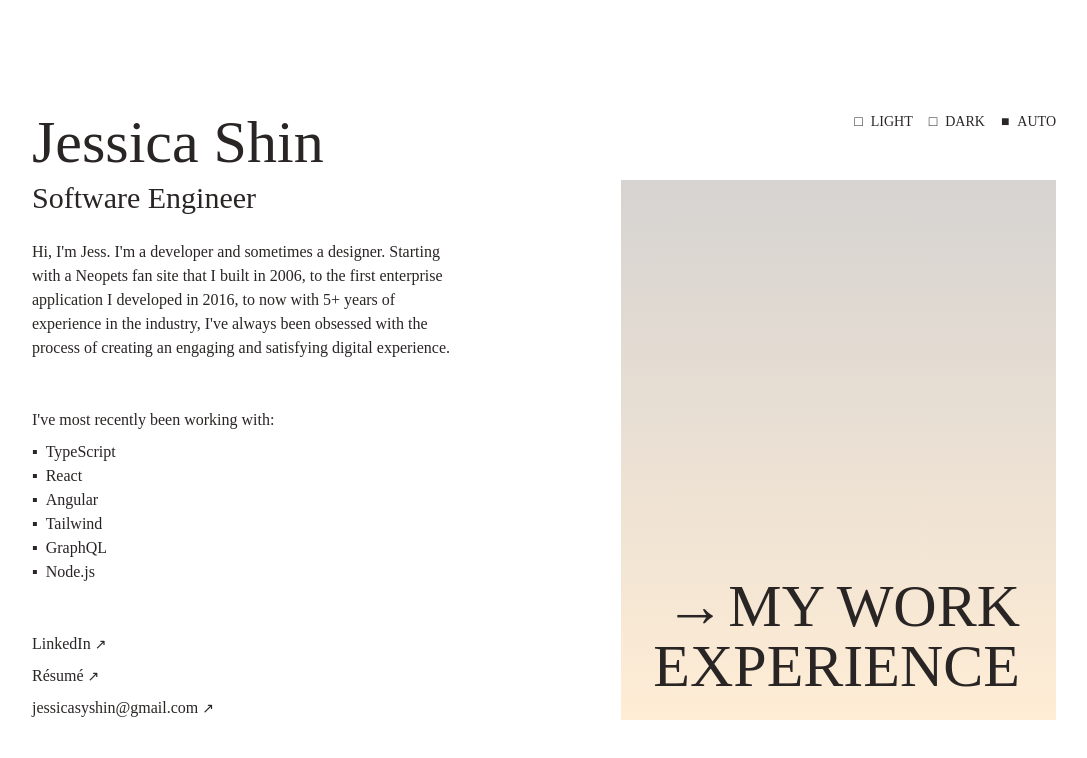
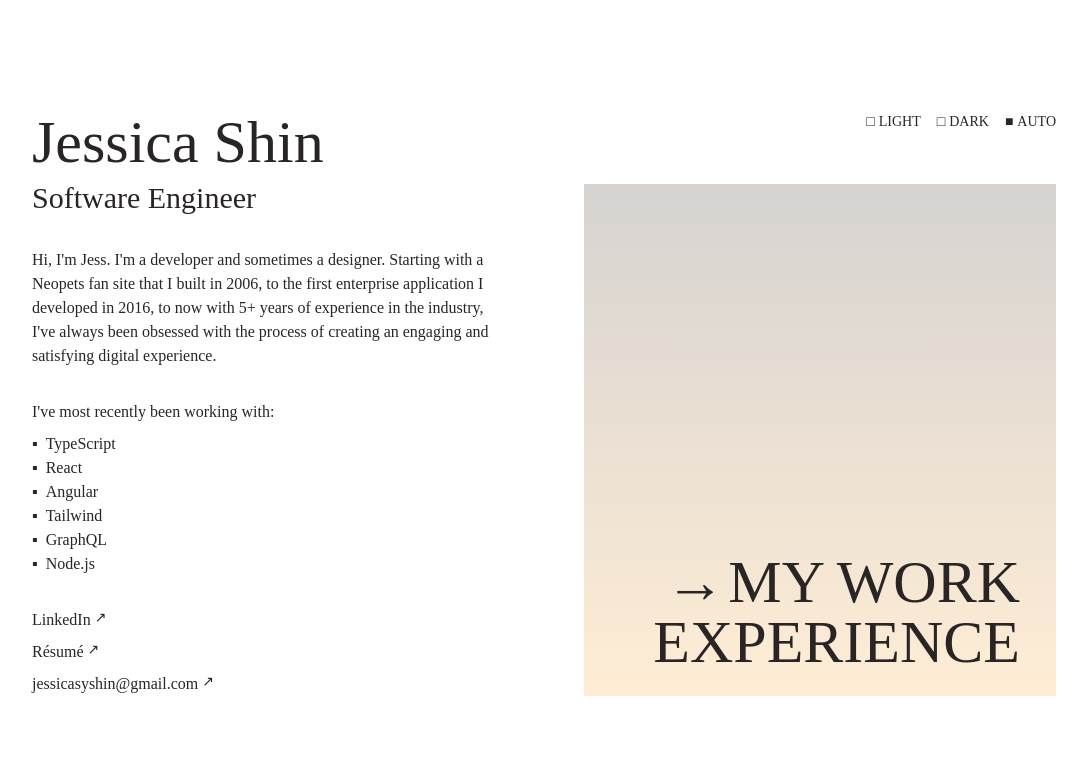
Before and after one commit to jessicashin/jessicashin.github.io, a React (Create React App) app: page / in a window 1280 px wide. Shown: the top 758 px of the page, without its empty margins (96-1183 px from the left). Built offline with nearby package versions, Linux system fonts and the light colour scheme; a web font is replaced by a local one.

Commit message:
Add routing

```diff
--- a/package.json
+++ b/package.json
@@ -4,6 +4,7 @@
   "version": "0.1.0",
   "private": true,
   "dependencies": {
+    "@headlessui/react": "^1.7.13",
     "@testing-library/jest-dom": "^5.16.5",
     "@testing-library/react": "^13.4.0",
     "@testing-library/user-event": "^13.5.0",
@@ -15,6 +16,7 @@
     "gh-pages": "^4.0.0",
     "react": "^18.2.0",
     "react-dom": "^18.2.0",
+    "react-router-dom": "^6.9.0",
     "react-scripts": "5.0.1",
     "typescript": "^4.8.4",
     "web-vitals": "^2.1.4"
--- a/src/components/App.tsx
+++ b/src/components/App.tsx
@@ -1,144 +1,49 @@
-import clsx from "clsx";
-import React from "react";
-import Hyperlink from "./Hyperlink";
-import IconButton from "./IconButton";
-import WorkExperience from "./WorkExperience";
+import { useEffect, useState } from "react";
+import { useLocation, useOutlet } from "react-router-dom";
+import { Transition } from "@headlessui/react";
 import ThemeSelect from "./ThemeSelect";
 
-function App() {
-  window
-    .matchMedia("(prefers-color-scheme: dark)")
-    .addEventListener("change", (e) => {
-      if (!("theme" in localStorage)) {
-        if (e.matches) {
-          document.documentElement.classList.add("dark");
-          document
-            .querySelector('meta[name="theme-color"]')
-            ?.setAttribute("content", "#1c1917");
-        } else {
-          document.documentElement.classList.remove("dark");
-          document
-            .querySelector('meta[name="theme-color"]')
-            ?.setAttribute("content", "#e7e5e4");
-        }
-      }
-    });
+export default function App() {
+  const location = useLocation();
+  const outlet = useOutlet();
 
-  const [showJobs, setJobs] = React.useState<boolean>(false);
-  const [contentOpacity, setContentOpacity] = React.useState<
-    "opacity-0" | "opacity-100"
-  >("opacity-100");
+  const [displayLocation, setDisplayLocation] = useState(location);
+  const [displayOutlet, setDisplayOutlet] = useState(outlet);
+  const [contentIsShowing, setIsShowing] = useState<boolean>(true);
 
-  const fadeAnimationClasses = () =>
-    clsx("transition-opacity duration-500", contentOpacity);
-
-  const toggleJobs = () => {
-    setContentOpacity("opacity-0");
-    setTimeout(() => {
-      setJobs(!showJobs);
-      setTimeout(() => setContentOpacity("opacity-100"));
-    }, 500);
-  };
+  useEffect(() => {
+    const showContent = location.key === displayLocation.key;
+    if (showContent !== contentIsShowing) {
+      setTimeout(() => setIsShowing(showContent));
+    }
+  }, [contentIsShowing, location, displayLocation]);
 
   return (
-    <div className="container mx-auto px-8 py-6 sm:px-16 sm:py-12 md:px-32 md:py-28">
-      <div className="grid gap-x-20 gap-y-8 lg:gap-x-40 xl:grid-cols-[auto_1fr] xl:grid-rows-[auto_1fr] xl:gap-y-12">
-        <ThemeSelect className="justify-self-end" />
-        <div className="xl:order-first xl:row-span-2">
+    <div className="container mx-auto px-8 py-6 sm:px-16 sm:py-12 md:px-20 md:py-16 xl:px-32 xl:py-28">
+      <div className="mb-8 grid gap-y-10 lg:grid-cols-2">
+        <ThemeSelect className="justify-self-end lg:order-last" />
+        <div>
           <h1 className="text-6xl font-thin">Jessica Shin</h1>
           <h2 className="mt-2 text-3xl font-thin">Software Engineer</h2>
-          {!showJobs && (
-            <div className={fadeAnimationClasses()}>
-              <p className="mt-6 max-w-lg">
-                Hi, I'm Jess. I'm a developer and sometimes a designer. Starting
-                with a Neopets fan site that I built in 2006, to the first
-                enterprise application I developed in 2016, to now with 5+ years
-                of experience in the industry, I've always been obsessed with
-                the process of creating an engaging and satisfying digital
-                experience.
-              </p>
-              <div className="mt-12">
-                I've most recently been working with:
-                <ul className="mt-2">
-                  {[
-                    "TypeScript",
-                    "React",
-                    "Angular",
-                    "Tailwind",
-                    "GraphQL",
-                    "Node.js",
-                  ].map((name) => (
-                    <li className="before:mr-2 before:content-['▪']" key={name}>
-                      {name}
-                    </li>
-                  ))}
-                </ul>
-              </div>
-              <ul className="mt-12 grid gap-2">
-                <li>
-                  <Hyperlink
-                    href="https://www.linkedin.com/in/jessica-shin/"
-                    target="_blank"
-                  >
-                    LinkedIn
-                  </Hyperlink>
-                </li>
-                <li>
-                  <Hyperlink>Résumé</Hyperlink>
-                </li>
-                <li>
-                  <Hyperlink href="mailto:jessicasyshin@gmail.com">
-                    jessicasyshin@gmail.com
-                  </Hyperlink>
-                </li>
-              </ul>
-            </div>
-          )}
         </div>
-        {!showJobs && (
-          <div
-            className={clsx(
-              "flex min-h-[20rem] items-end justify-end bg-gradient-to-b from-stone-300 to-orange-100 p-6 dark:from-cyan-900/50 dark:to-yellow-900/75",
-              fadeAnimationClasses()
-            )}
-          >
-            <div
-              role="button"
-              className="group relative flex flex-col items-end text-6xl font-thin uppercase before:absolute before:top-1 before:left-5 before:content-['→']"
-              onClick={() => toggleJobs()}
-            >
-              {["My Work", "Experience"].map((text, index) => (
-                <div
-                  className="relative -mb-1 after:absolute after:top-0 after:left-0 after:bottom-0 after:block after:w-0 after:bg-stone-800 after:transition-all after:duration-75 last:mb-0 group-hover:text-stone-300 group-hover:after:w-full dark:after:bg-stone-300 dark:group-hover:text-stone-800"
-                  key={index}
-                >
-                  <div className="relative z-10 pt-1 pr-3 pl-2">{text}</div>
-                </div>
-              ))}
-            </div>
-          </div>
-        )}
       </div>
-      {showJobs && (
-        <div
-          className={clsx(
-            "mt-6 grid gap-x-16 gap-y-6 lg:gap-x-40 xl:grid-cols-[auto_1fr]",
-            fadeAnimationClasses()
-          )}
-        >
-          <div>
-            <IconButton
-              className="before:content-['←']"
-              onClick={() => toggleJobs()}
-            >
-              Go Home
-            </IconButton>
-          </div>
-          <WorkExperience />
-        </div>
-      )}
+
+      <Transition
+        appear={true}
+        show={contentIsShowing}
+        enter="transition-opacity duration-300"
+        enterFrom="opacity-0"
+        enterTo="opacity-100"
+        leave="transition-opacity duration-500"
+        leaveFrom="opacity-100"
+        leaveTo="opacity-0"
+        afterLeave={() => {
+          setDisplayLocation(location);
+          setDisplayOutlet(outlet);
+        }}
+      >
+        {displayOutlet}
+      </Transition>
     </div>
   );
 }
-
-export default App;
--- /dev/null
+++ b/src/components/Home.tsx
@@ -0,0 +1,76 @@
+import clsx from "clsx";
+import { Link } from "react-router-dom";
+import { Hyperlink } from "./IconButton";
+
+export default function Home() {
+  return (
+    <div className="grid gap-x-20 gap-y-12 md:gap-y-16 lg:grid-cols-[1fr_minmax(460px,_1fr)]">
+      <div className="grid gap-y-8">
+        <p className="max-w-lg">
+          Hi, I'm Jess. I'm a developer and sometimes a designer. Starting with
+          a Neopets fan site that I built in 2006, to the first enterprise
+          application I developed in 2016, to now with 5+ years of experience in
+          the industry, I've always been obsessed with the process of creating
+          an engaging and satisfying digital experience.
+        </p>
+        <div className="grid grid-cols-[1fr_auto] gap-y-8 lg:grid-cols-1">
+          <div>
+            I've most recently been working with:
+            <ul className="mt-2">
+              {[
+                "TypeScript",
+                "React",
+                "Angular",
+                "Tailwind",
+                "GraphQL",
+                "Node.js",
+              ].map((name, index) => (
+                <li className="before:mr-2 before:content-['▪']" key={index}>
+                  {name}
+                </li>
+              ))}
+            </ul>
+          </div>
+          <div className="flex items-end justify-end lg:justify-start">
+            <ul className="grid gap-2">
+              <li>
+                <Hyperlink href="https://www.linkedin.com/in/jessica-shin/">
+                  LinkedIn
+                </Hyperlink>
+              </li>
+              <li>
+                <Hyperlink>Résumé</Hyperlink>
+              </li>
+              <li>
+                <Hyperlink href="mailto:jessicasyshin@gmail.com">
+                  jessicasyshin@gmail.com
+                </Hyperlink>
+              </li>
+            </ul>
+          </div>
+        </div>
+      </div>
+
+      <div
+        className={clsx(
+          "flex min-h-[20rem] items-end justify-end bg-gradient-to-b from-stone-300 to-orange-100 p-6 dark:from-cyan-900/50 dark:to-yellow-900/75 lg:-mt-16"
+        )}
+      >
+        <Link
+          to="/work"
+          role="button"
+          className="group relative flex flex-col items-end text-5xl font-thin uppercase before:absolute before:top-1 before:left-5 before:content-['→'] md:text-6xl"
+        >
+          {["My Work", "Experience"].map((text, index) => (
+            <div
+              className="relative -mb-1 after:absolute after:top-0 after:left-0 after:bottom-0 after:block after:w-0 after:bg-stone-800 after:transition-all after:duration-75 last:mb-0 group-hover:text-stone-300 group-hover:after:w-full dark:after:bg-stone-300 dark:group-hover:text-stone-800"
+              key={index}
+            >
+              <div className="relative z-10 pt-1 pr-3 pl-2">{text}</div>
+            </div>
+          ))}
+        </Link>
+      </div>
+    </div>
+  );
+}
--- a/src/components/Hyperlink.tsx
+++ /dev/null
@@ -1,21 +0,0 @@
-import React from "react";
-import clsx from "clsx";
-
-const Hyperlink = (props: React.ComponentProps<"a">) => {
-  const { children, className, ...linkProps } = props;
-  return (
-    <a
-      className={clsx(
-        "group after:ml-1 after:text-sm after:content-['↗']",
-        className
-      )}
-      {...linkProps}
-    >
-      <span className="decoration-1 underline-offset-4 group-hover:underline">
-        {props.children}
-      </span>
-    </a>
-  );
-};
-
-export default Hyperlink;
--- a/src/components/IconButton.tsx
+++ b/src/components/IconButton.tsx
@@ -1,18 +1,43 @@
-import React from "react";
+import React, { PropsWithChildren } from "react";
 import clsx from "clsx";
+import { Link, LinkProps } from "react-router-dom";
 
-const IconButton = (props: React.ComponentProps<"button">) => {
+const ButtonText = (props: PropsWithChildren) => (
+  <span className="decoration-1 underline-offset-4 group-hover:underline">
+    {props.children}
+  </span>
+);
+
+export function IconButton(props: React.ComponentProps<"button">) {
   const { children, className, ...buttonProps } = props;
   return (
-    <button
-      className={clsx("group uppercase before:mr-2", className)}
-      {...buttonProps}
-    >
-      <span className="decoration-1 underline-offset-4 group-hover:underline">
-        {props.children}
-      </span>
+    <button className={clsx("group uppercase", className)} {...buttonProps}>
+      <ButtonText>{children}</ButtonText>
     </button>
   );
-};
+}
 
-export default IconButton;
+export function IconLink(props: LinkProps) {
+  const { children, className, ...linkProps } = props;
+  return (
+    <Link className={clsx("group uppercase", className)} {...linkProps}>
+      <ButtonText>{children}</ButtonText>
+    </Link>
+  );
+}
+
+export function Hyperlink(props: React.ComponentProps<"a">) {
+  const { children, className, ...linkProps } = props;
+  return (
+    <a
+      className={clsx(
+        "group after:ml-1 after:align-text-bottom after:text-sm after:content-['↗']",
+        className
+      )}
+      target="_blank"
+      {...linkProps}
+    >
+      <ButtonText>{children}</ButtonText>
+    </a>
+  );
+}
--- /dev/null
+++ b/src/components/RouteError.tsx
@@ -0,0 +1,16 @@
+import { IconLink } from "./IconButton";
+
+export default function RouteError() {
+  return (
+    <div className="grid items-center justify-center pb-10">
+      <div className="">
+        <div className="mb-6 text-3xl font-thin">
+          The page you're looking for doesn't exist.
+        </div>
+        <IconLink to="/" className="before:mr-2 before:content-['←']">
+          Go Home
+        </IconLink>
+      </div>
+    </div>
+  );
+}
--- a/src/components/ThemeSelect.tsx
+++ b/src/components/ThemeSelect.tsx
@@ -1,6 +1,6 @@
+import { useState } from "react";
 import clsx from "clsx";
-import React from "react";
-import IconButton from "./IconButton";
+import { IconButton } from "./IconButton";
 
 type ThemeOption = "light" | "dark" | "auto";
 
@@ -22,10 +22,8 @@ const ThemeButton = (props: ThemeButtonProps) => (
   </IconButton>
 );
 
-const ThemeSelect = (props: React.HTMLProps<HTMLDivElement>) => {
-  const [theme, setTheme] = React.useState<ThemeOption>(
-    localStorage.theme || "auto"
-  );
+export default function ThemeSelect(props: React.HTMLProps<HTMLDivElement>) {
+  const [theme, setTheme] = useState<ThemeOption>(localStorage.theme || "auto");
 
   const saveTheme = (theme: ThemeOption) => {
     setTheme(theme);
@@ -88,6 +86,4 @@ const ThemeSelect = (props: React.HTMLProps<HTMLDivElement>) => {
       </div>
     </div>
   );
-};
-
-export default ThemeSelect;
+}
--- a/src/index.tsx
+++ b/src/index.tsx
@@ -1,15 +1,31 @@
-import React from 'react';
-import ReactDOM from 'react-dom/client';
-import './index.css';
-import App from './components/App';
-import reportWebVitals from './reportWebVitals';
+import React from "react";
+import ReactDOM from "react-dom/client";
+import "./index.css";
+import App from "./components/App";
+import reportWebVitals from "./reportWebVitals";
+import { createBrowserRouter, RouterProvider } from "react-router-dom";
+import RouteError from "./components/RouteError";
+import Home from "./components/Home";
+import WorkExperience from "./components/WorkExperience";
+
+const router = createBrowserRouter([
+  {
+    path: "/",
+    element: <App />,
+    errorElement: <RouteError />,
+    children: [
+      { index: true, element: <Home /> },
+      { path: "work", element: <WorkExperience /> },
+    ],
+  },
+]);
 
 const root = ReactDOM.createRoot(
-  document.getElementById('root') as HTMLElement
+  document.getElementById("root") as HTMLElement
 );
 root.render(
   <React.StrictMode>
-    <App />
+    <RouterProvider router={router} />
   </React.StrictMode>
 );
 
```
Also changed, not shown: public/index.html (+25 -3 lines), src/components/WorkExperience.tsx (+19 -10 lines), 1 other file (tests, documents, lock files or other folders).
